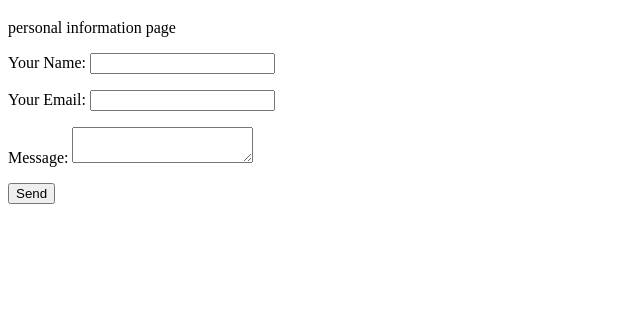
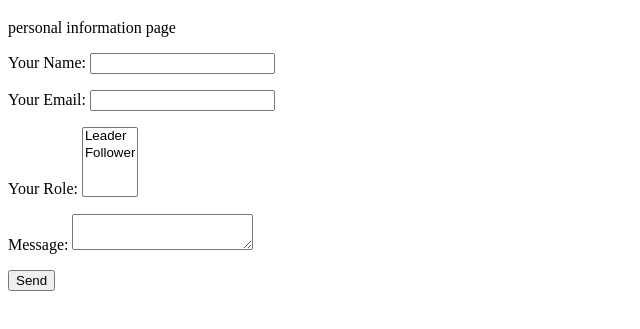
Before and after one commit to konx-dev/oliverjamescox.com, a Gatsby site: page /contact in a window 1280 px wide. Shown: the part 61-390 px from the top of the page, without its empty margins (0-640 px from the left). Built offline with nearby package versions, Linux system fonts and the light colour scheme; Gatsby itself is replaced by a stand-in of ours.

Commit message:
trying to get the contact form to work..

```diff
--- a/src/pages/contact.js
+++ b/src/pages/contact.js
@@ -5,12 +5,19 @@ const ContactPage = () => (
   <div>
     <h1>Contact Me</h1>
     <p>personal information page</p>
-    <form name="contact" method="POST" netlify>
+
+    <form name="contact" method="POST" action="thank-you" netlify>
   <p>
     <label>Your Name: <input type="text" name="name" /></label>
   </p>
   <p>
     <label>Your Email: <input type="email" name="email" /></label>
+  </p>
+  <p>
+    <label>Your Role: <select name="role[]" multiple>
+      <option value="leader">Leader</option>
+      <option value="follower">Follower</option>
+    </select></label>
   </p>
   <p>
     <label>Message: <textarea name="message"></textarea></label>
@@ -21,7 +28,7 @@ const ContactPage = () => (
 </form>
 
 
-  </div>
+</div>
 )
 
 export default ContactPage
--- a/src/pages/index.js
+++ b/src/pages/index.js
@@ -4,7 +4,7 @@ import Link from 'gatsby-link'
 const IndexPage = () => (
   <div className="indexLayout">
     <h1 className="indexH1">Hi, I’m Oliver Cox.</h1>
-    <p className="indexP">I’m a Digital Designer and Web Developer for Raleigh</p>
+    <p className="indexP">I’m a Digital Designer and Web Developer for Raleigh.</p>
   </div>
 )
 
```
